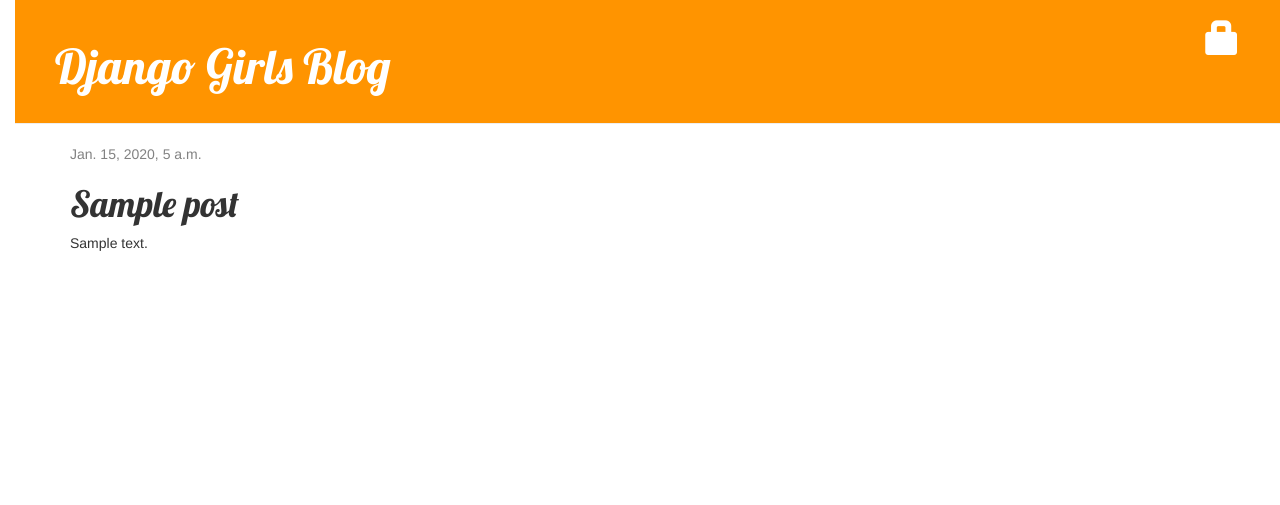
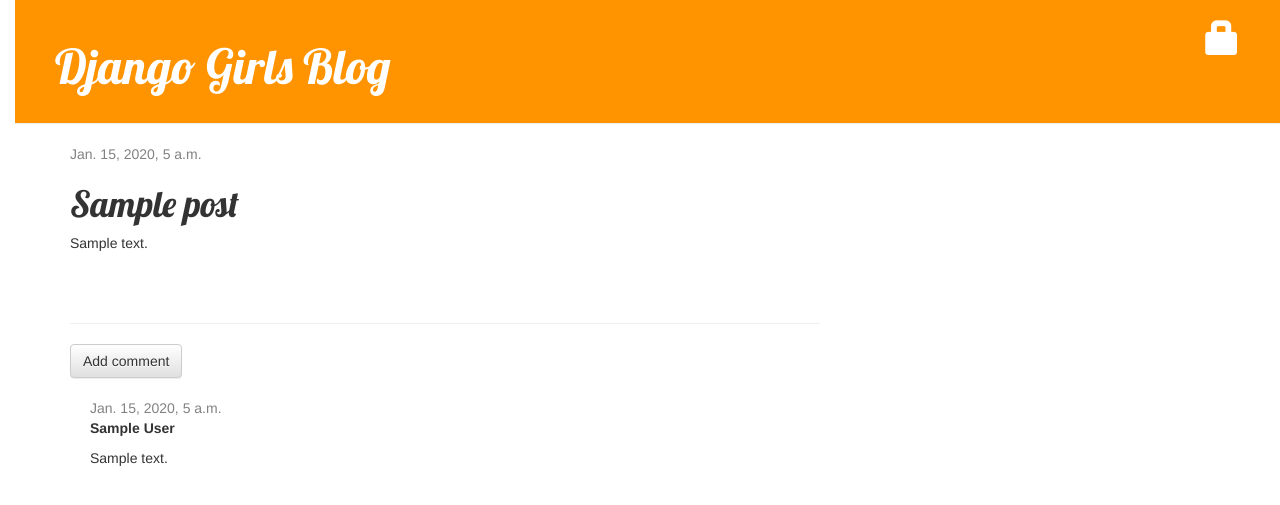
Before and after one commit to christianhoward/my-first-blog, a Django app: page /post/1/ in a window 1280 px wide. Shown: the top 505 px of the page. Run offline with Django 3.2, Linux system fonts and the light colour scheme; tables that the repository leaves empty hold one stand-in row (values such as "Sample post"); some libraries are stand-ins or nearby versions.

Commit message:
Added comment features to the website.

```diff
--- a/blog/admin.py
+++ b/blog/admin.py
@@ -1,5 +1,5 @@
 from django.contrib import admin
-
-from .models import Post
+from .models import Post, Comment
 
 admin.site.register(Post)
+admin.site.register(Comment)
--- a/blog/models.py
+++ b/blog/models.py
@@ -15,3 +15,19 @@ class Post(models.Model):
 
     def __str__(self):
         return self.title
+
+    def approved_comments(self):
+        return self.comments.filter(approved_comment=True)
+
+class Comment(models.Model):
+    post = models.ForeignKey('blog.Post', related_name='comments')
+    author = models.CharField(max_length=200)
+    text = models.TextField()
+    created_date = models.DateTimeField(default=timezone.now)
+    approved_comment = models.BooleanField(default=False)
+
+    def approve(self):
+        self.approved_comment = True
+        self.save()
+        def __str__(self):
+            return self.text
--- a/blog/static/css/blog.css
+++ b/blog/static/css/blog.css
@@ -53,3 +53,7 @@ h1, h2, h3, h4 {
 .post h1 a, .post h1 a:visited {
     color: #000000;
 }
+
+.comment {
+    margin: 20px 0px 20px 20px;
+}
--- a/blog/templates/blog/post_detail.html
+++ b/blog/templates/blog/post_detail.html
@@ -22,4 +22,23 @@
         <h1>{{ post.title }}</h1>
         <p>{{ post.text|linebreaksbr }}</p>
     </div>
+    <hr>
+    <a href="{% url 'add_comment_to_post' pk=post.pk %}" class="btn btn-default">Add comment</a>
+    {% for comment in post.comments.all %}
+        {% if user.is_authenticated or comment.approved_comment %}
+        <div class="comment">
+            <div class="date">
+                {{ comment.created_date }}
+                {% if not comment.approved_comment %}
+                    <a href="{% url 'comment_remove' pk=comment.pk %}" class="btn btn-default"><span class="glyphicon glyphicon-remove"></span></a>
+                    <a href="{% url 'comment_approve' pk=comment.pk %}" class="btn btn-default"><span class="glyphicon glyphicon-ok"></span></a>
+                {% endif %}
+            </div>
+            <strong>{{ comment.author }}</strong>
+            <p>{{ comment.text|linebreaks }}</p>
+        </div>
+        {% endif %}
+    {% empty %}
+        <p>No comments here yet :(</p>
+    {% endfor %}
 {% endblock %}
--- a/blog/templates/blog/post_list.html
+++ b/blog/templates/blog/post_list.html
@@ -8,6 +8,7 @@
             </div>
             <h1><a href="{% url 'post_detail' pk=post.pk %}">{{post.title}}</a></h1>
             <p>{{post.text|linebreaksbr}}</p>
+            <a href="{% url 'blog.views.post_detail' pk=post.pk %}">Comments: {{ post.approved_comments.count }}</a>
         </div>
     {% endfor %}
 {% endblock content %}
--- a/blog/urls.py
+++ b/blog/urls.py
@@ -9,4 +9,7 @@ urlpatterns = [
     url(r'^drafts/$', views.post_draft_list, name='post_draft_list'),
     url(r'^post/(?P<pk>\d+)/publish/$', views.post_publish, name='post_publish'),
     url(r'^post/(?P<pk>\d+)/remove/$', views.post_remove, name='post_remove'),
+    url(r'^post/(?P<pk>\d+)/comment/$', views.add_comment_to_post, name='add_comment_to_post'),
+    url(r'^comment/(?P<pk>\d+)/approve/$', views.comment_approve, name='comment_approve'),
+    url(r'^comment/(?P<pk>\d+)/remove/$', views.comment_remove, name='comment_remove'),
 ]
--- a/blog/views.py
+++ b/blog/views.py
@@ -1,8 +1,8 @@
 from django.shortcuts import render, get_object_or_404, redirect
 from django.utils import timezone
 from django.contrib.auth.decorators import login_required
-from .models import Post
-from .forms import PostForm
+from .models import Post, Comment
+from .forms import PostForm, CommentForm
 
 def post_list(request):
     posts = Post.objects.filter(published_date__lte=timezone.now()).order_by('published_date')
@@ -56,3 +56,29 @@ def post_remove(request, pk):
     post = get_object_or_404(Post, pk=pk)
     post.delete()
     return redirect('blog.views.post_list')
+
+def add_comment_to_post(request, pk):
+    post = get_object_or_404(Post, pk=pk)
+    if request.method == 'POST':
+        form = CommentForm(request.POST)
+        if form.is_valid():
+            comment = form.save(commit=False)
+            comment.post = post
+            comment.save()
+            return redirect('blog.views.post_detail', pk=post.pk)
+    else:
+        form = CommentForm()
+    return render(request, 'blog/add_comment_to_post.html', {'form': form})
+
+@login_required
+def comment_approve(request, pk):
+    comment = get_object_or_404(Comment, pk=pk)
+    comment.approve()
+    return redirect('blog.views.post_detail', pk=comment.post.pk)
+
+@login_required
+def comment_remove(request, pk):
+    comment = get_object_or_404(Comment, pk=pk)
+    post_pk = comment.post.pk
+    comment.delete()
+    return redirect('blog.views.post_detail', pk=post_pk)
```
Also changed, not shown: blog/forms.py (+6 -1 lines), blog/templates/blog/add_comment_to_post.html (added, +9 -0 lines), blog/migrations/0002_comment.py (added).
